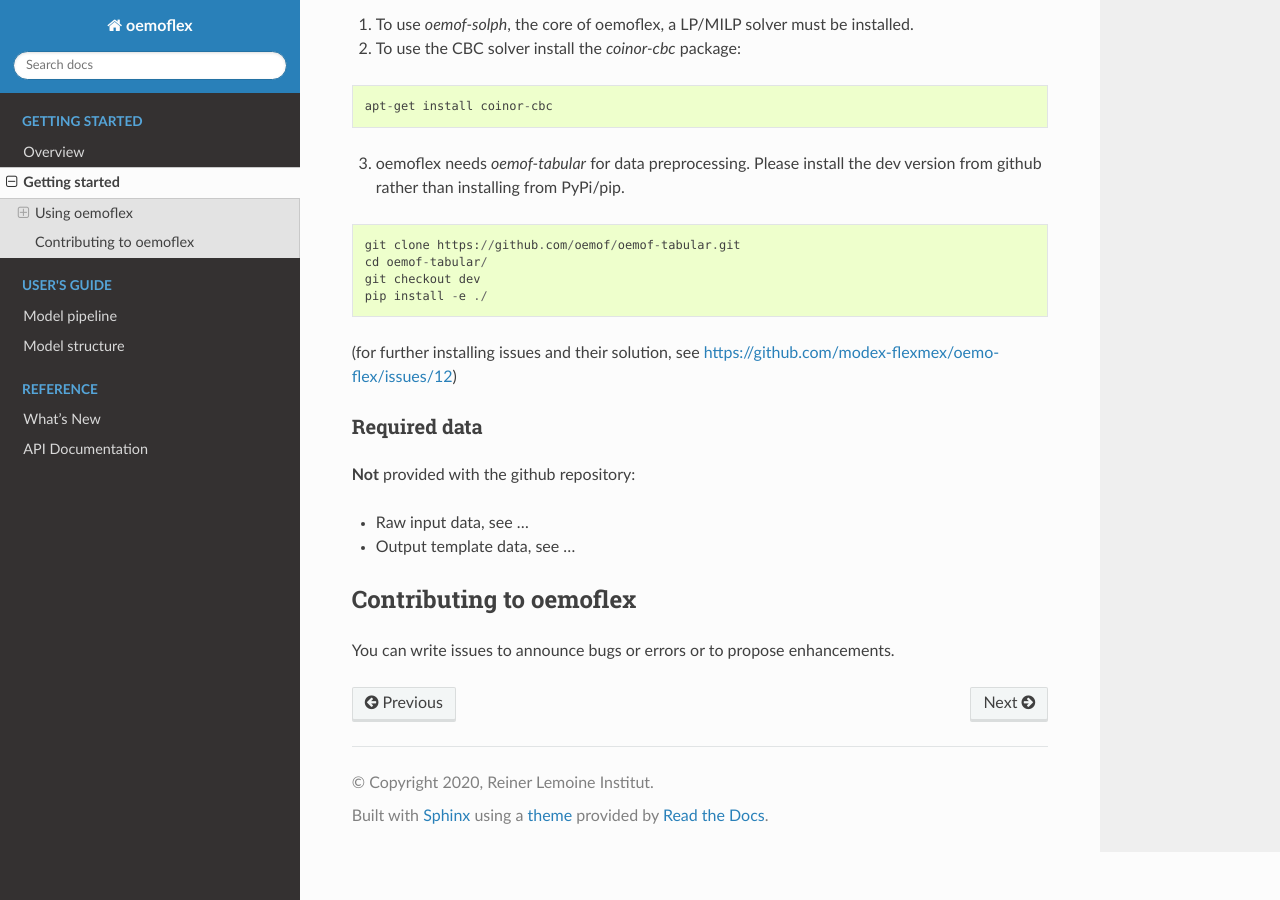
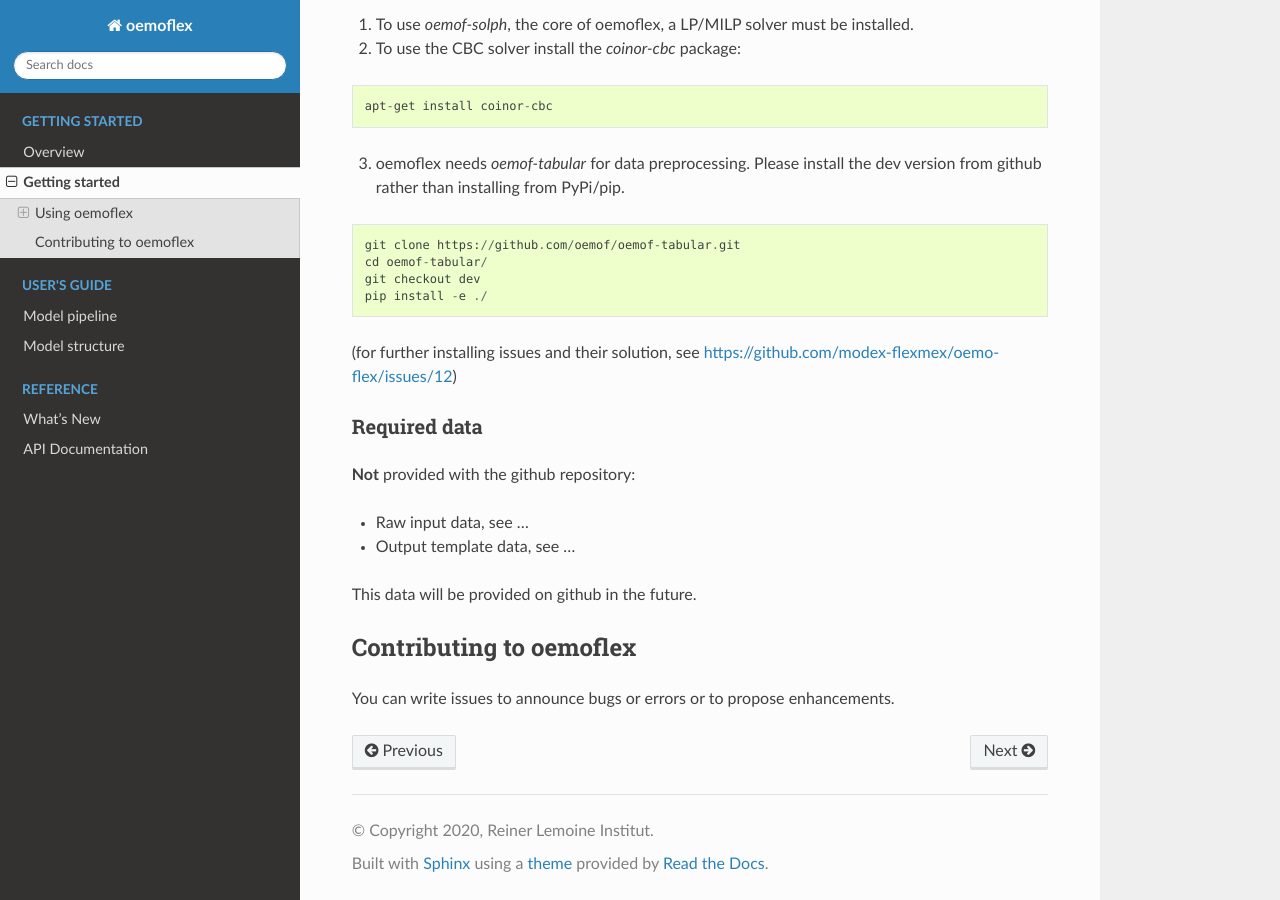
Before and after one commit to modex-flexmex/oemof-flexmex, a Sphinx documentation site: the page built from docs/getting_started.rst, in a window 1280 px wide and 900 px high, scrolled down 688 px. Built offline with Sphinx 7.4.7 and the Read the Docs theme 2.0.0, drawn with Linux system fonts in a browser that asks for light colours; formulas are drawn with MathJax 3.

Commit message:
Add note on not provided data

```diff
--- a/docs/getting_started.rst
+++ b/docs/getting_started.rst
@@ -66,6 +66,7 @@
 * Raw input data, see ...
 * Output template data, see ...
 
+This data will be provided on github in the future.
 
 Contributing to oemoflex
 ========================
```
